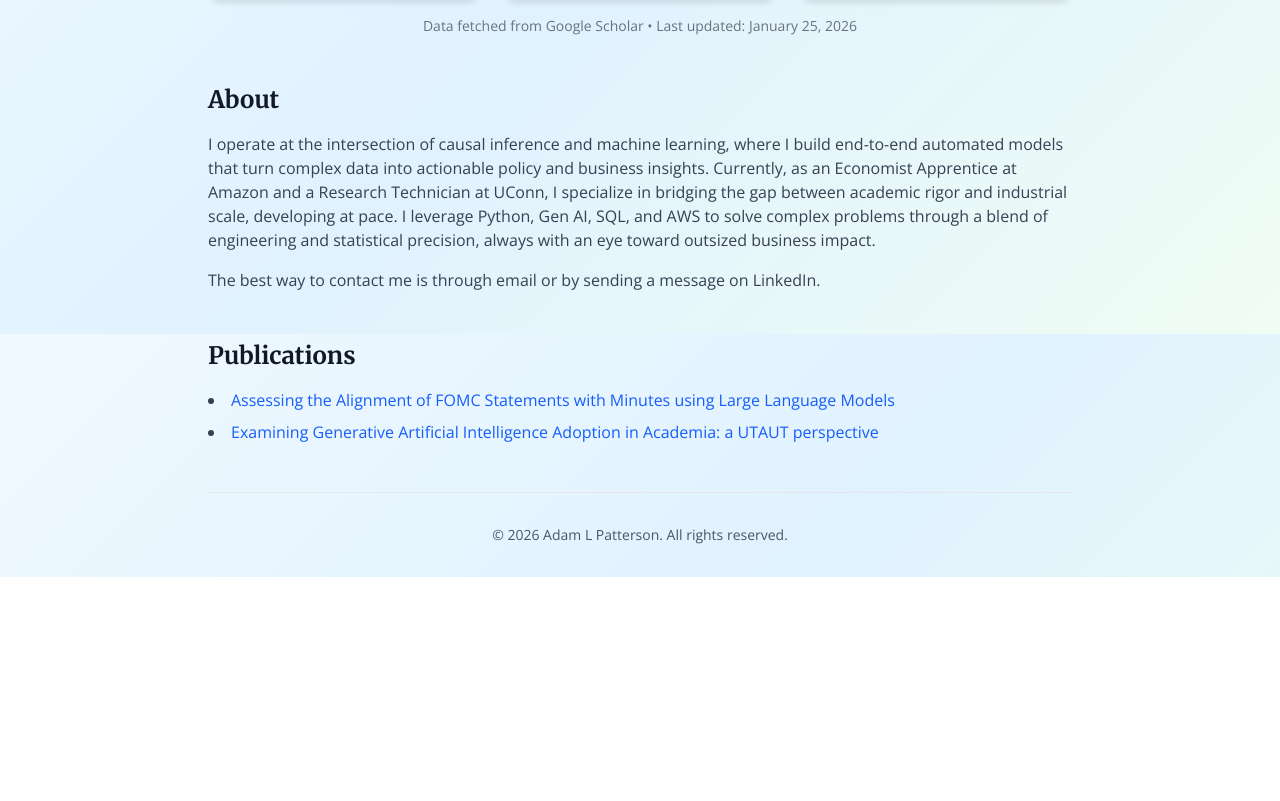
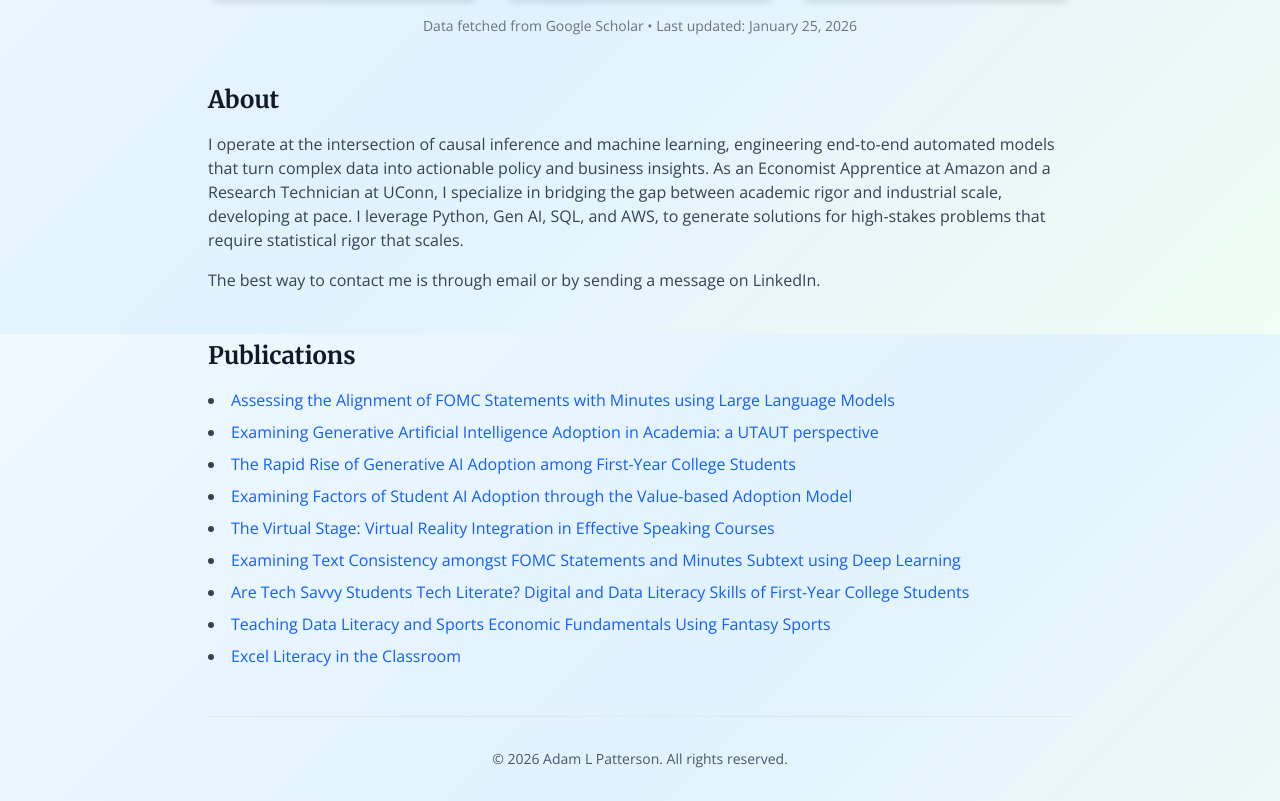
Before and after one commit to adampattersonct/personal-website, a Next.js app: page / in a window 1280 px wide. Shown: the part 466-1267 px from the top of the page. Before the commit the page ends 1043 px from the top, so only its background shows below. Built offline with nearby package versions, Linux system fonts and the light colour scheme.

Commit message:
Updated about me and publications section

```diff
--- a/app/layout.tsx
+++ b/app/layout.tsx
@@ -17,11 +17,11 @@ const openSans = Open_Sans({
 });
 
 export const metadata: Metadata = {
-  title: "Adam L Patterson - Personal Website",
-  description: "Personal website showcasing research, publications, and professional experience.",
+  title: "Adam L Patterson - Economist and Data Science Engineer",
+  description: "Personal website showcasing code, publications, and professional experience.",
   openGraph: {
-    title: "Adam L Patterson - Personal Website",
-    description: "Personal website showcasing research, publications, and professional experience.",
+    title: "Adam L Patterson - Economist and Data Science Engineer",
+    description: "Personal website showcasing code, publications, and professional experience.",
     type: "website",
   },
 };
--- a/components/PublicationsSection.tsx
+++ b/components/PublicationsSection.tsx
@@ -7,6 +7,41 @@ const publications = [
     title: 'Examining Generative Artificial Intelligence Adoption in Academia: a UTAUT perspective',
     url: 'https://iacis.org/iis/2024/3_iis_2024_238-251.pdf',
   },
+  {
+    title: 'The Rapid Rise of Generative AI Adoption among First-Year College Students',
+    url: 'https://openurl.ebsco.com/EPDB%3Agcd%3A14%3A25730494/detailv2?sid=ebsco%3Aplink%3Ascholar&id=ebsco%3Agcd%3A185668558&crl=c&link_origin=scholar.google.com',
+  },
+  {
+    title: 'Examining Factors of Student AI Adoption through the Value-based Adoption Model',
+    url: 'https://iacis.org/iis/2024/3_iis_2024_218-230.pdf',
+  },
+  {
+    title: 'The Virtual Stage: Virtual Reality Integration in Effective Speaking Courses',
+    url: 'https://eric.ed.gov/?id=EJ1468090',
+  },
+  {
+    title: 'Examining Text Consistency amongst FOMC Statements and Minutes Subtext using Deep Learning',
+    url: 'https://iacis.org/iis/2024/3_iis_2024_252-266.pdf',
+  },
+  {
+    title: 'Are Tech Savvy Students Tech Literate? Digital and Data Literacy Skills of First-Year College Students',
+    url: 'https://eric.ed.gov/?id=EJ1434504',
+  },
+  {
+    title: 'Teaching Data Literacy and Sports Economic Fundamentals Using Fantasy Sports',
+    url: 'https://openurl.ebsco.com/EPDB%3Agcd%3A9%3A27844537/detailv2?sid=ebsco%3Aplink%3Ascholar&id=ebsco%3Agcd%3A170961393&crl=c&link_origin=scholar.google.com',
+  },
+  {
+    title: 'Excel Literacy in the Classroom',
+    url: 'https://openurl.ebsco.com/EPDB%3Agcd%3A13%3A27844637/detailv2?sid=ebsco%3Aplink%3Ascholar&id=ebsco%3Agcd%3A182172866&crl=c&link_origin=scholar.google.com',
+  },
+
+
+
+
+
+
+
 ]
 
 export default function PublicationsSection() {
--- a/lib/constants.ts
+++ b/lib/constants.ts
@@ -6,5 +6,9 @@ export const RESUME_PATH = '/resume.pdf'
 export const PROFILE_DATA = {
   name: 'Adam L Patterson',
   title: 'Economist and Data Science Engineer',
-  bio: 'I operate at the intersection of causal inference and machine learning, where I build end-to-end automated models that turn complex data into actionable policy and business insights. Currently, as an Economist Apprentice at Amazon and a Research Technician at UConn, I specialize in bridging the gap between academic rigor and industrial scale, developing at pace. I leverage Python, Gen AI, SQL, and AWS to solve complex problems through a blend of engineering and statistical precision, always with an eye toward outsized business impact.',
+  bio: [
+    "I operate at the intersection of causal inference and machine learning, engineering end-to-end automated models that turn complex data into actionable policy and business insights.",
+    "As an Economist Apprentice at Amazon and a Research Technician at UConn, I specialize in bridging the gap between academic rigor and industrial scale, developing at pace.",
+    "I leverage Python, Gen AI, SQL, and AWS, to generate solutions for high-stakes problems that require statistical rigor that scales.",
+  ].join(" "),
 }
```
